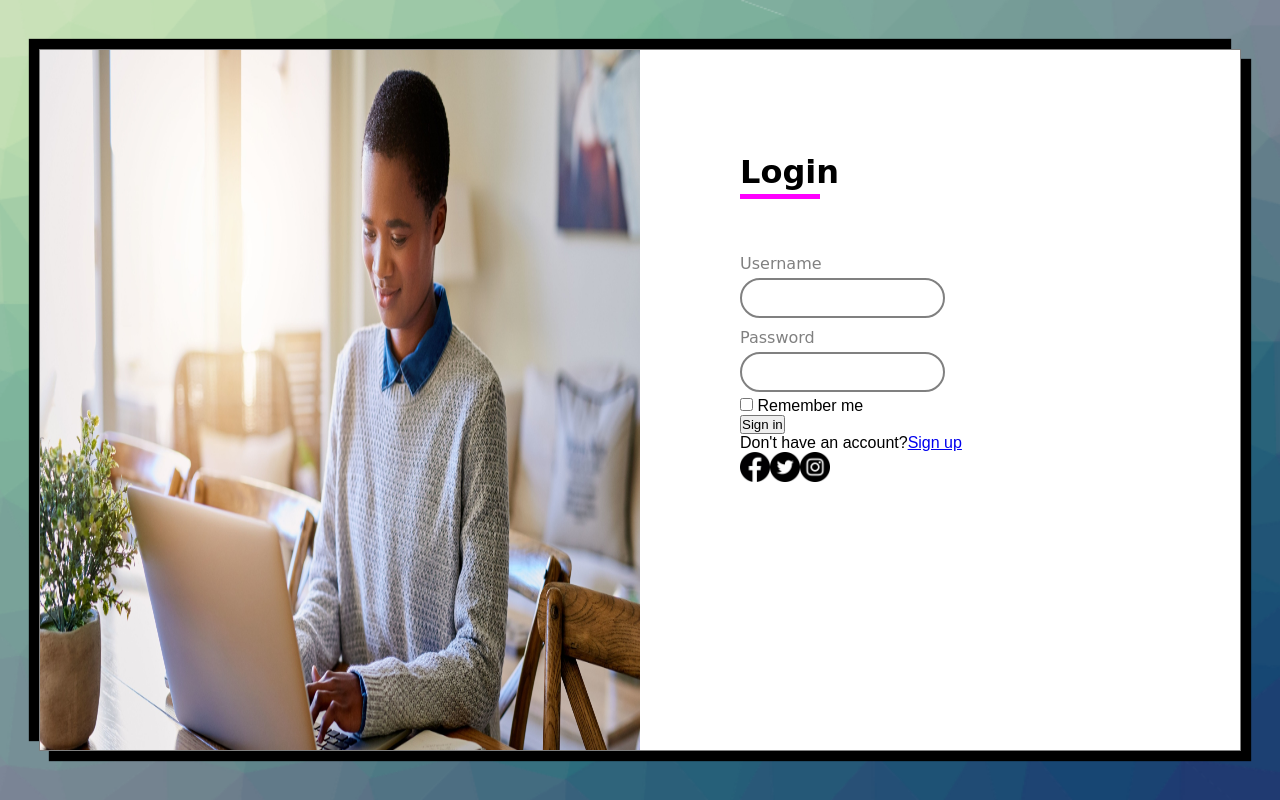
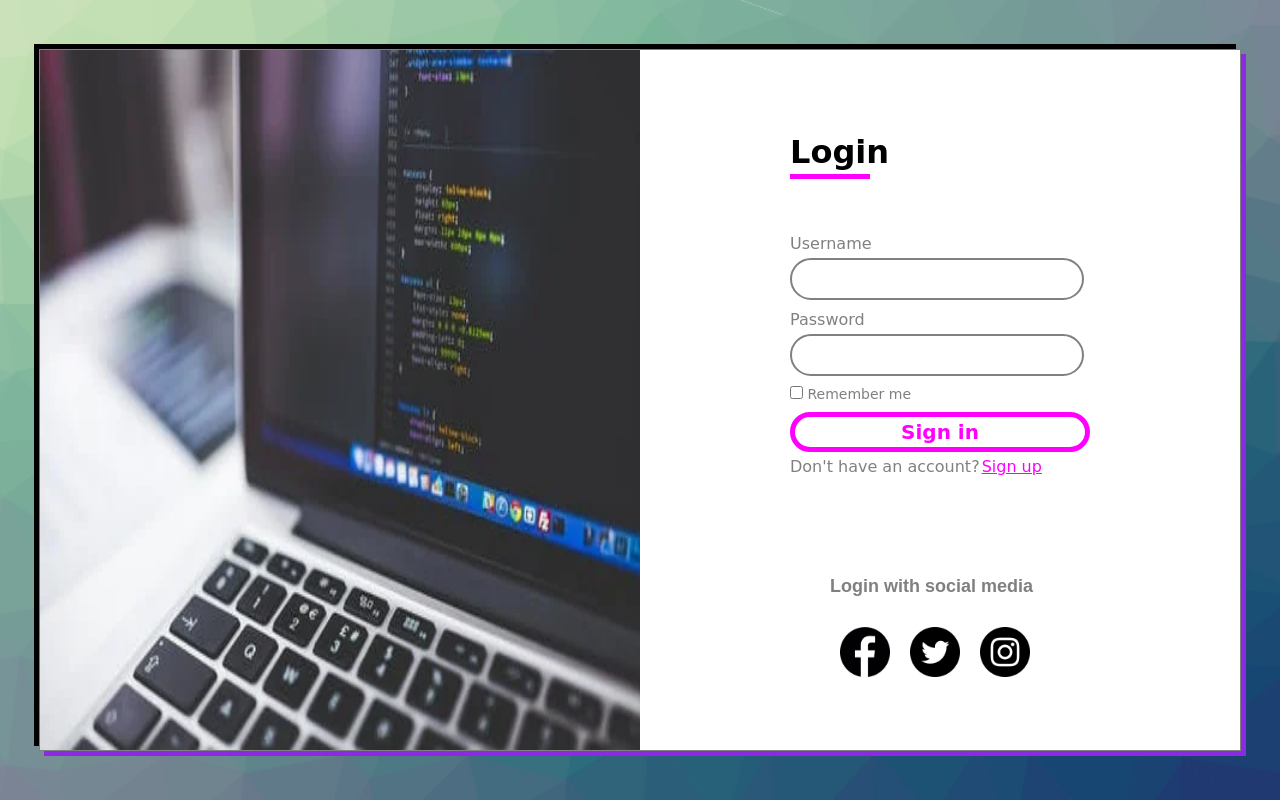
Before and after one commit to BharatChandora/loginForms, a plain HTML site: page loginForm3/index.html in a window 1280 px wide. Drawn offline with Linux system fonts and the light colour scheme.

Commit message:
3rd login form

```diff
--- a/loginForm3/index.html
+++ b/loginForm3/index.html
@@ -11,7 +11,7 @@
 <body>
     <div class="card">
         <div class="side-img">
-            <img src="images/sideimg.jfif">
+            <img src="images/bac.jpg">
         </div>
         <div class="container">
             <form class="cont">
@@ -32,14 +32,17 @@
                 <p id="op-li">Don't have an account?<a href="#">Sign up</a></p>
             </div>
             <div class="soc-m">
-                <div class="so-mo">
-                    <img src="images/facebook-circular-logo.png">
-                </div>
-                <div class="so-mo">
-                    <img src="images/twitter.png">
-                </div>
-                <div class="so-mo">
-                    <img src="images/instagram.png">
+                <p>Login with social media</p>
+                <div class="so">
+                    <div class="so-mo">
+                        <a href="#"><img src="images/facebook-circular-logo.png"></a>
+                    </div>
+                    <div class="so-mo">
+                        <a href="#"><img src="images/twitter.png"></a>
+                    </div>
+                    <div class="so-mo">
+                        <a href="#"><img src="images/instagram.png"></a>
+                    </div>
                 </div>
             </div>
         </div>
--- a/loginForm3/style.css
+++ b/loginForm3/style.css
@@ -23,7 +23,7 @@ body {
     position: absolute;
     border: 1px solid grey;
     background-color: white;
-    box-shadow: 10px 10px 1px black, -10px -10px 1px black;
+    box-shadow: 5px 5px 0.1px blueviolet, -5px -5px 0.1px black;
 
 
 }
@@ -36,9 +36,10 @@ body {
 
 .container {
     float: left;
-    width: 400px;
-    margin: 50px;
-    padding: 50px;
+    width: 300px;
+    margin: 80px 150px;
+    margin-bottom: 10px;
+    padding: 0px;
 }
 
 .head-1 {
@@ -63,12 +64,18 @@ body {
 
 }
 
+.cont {
+    width:100%;
+}
+
 .cont input[type="text"] {
 
     background: transparent;
+    width:90%;
     border: none;
     border: 2px solid grey;
-    font-size: 14px;
+    color: grey;
+    font-size: 16px;
     margin-bottom: 5px;
     border-radius: 25px;
     padding: 10px;
@@ -76,9 +83,94 @@ body {
 }
 
 
+.rem {
+    width:100%;
+    margin: 10px 0;
+    font-family: cursive;
+    font-size: 14px;
+    color: grey;
 
-.so-mo img {
 
-    width: 30px;
+}
+
+.log-but {
+    width: 100%;
+}
+
+.log-but input[type="button"] {
+
+    background-color: transparent;
+    width:100%;
+    border: none;
+    border: 5px solid magenta;
+    color: magenta;
+    font-family: cursive;
+    font-weight: bolder;
+    font-size: 20px;
+    border-radius: 25px;
+    padding: 3px;
+
+}
+
+
+.log-but input[type="button"]:hover {
+    background-color: magenta;
+    color: white;
+
+}
+
+.opt, a{
+
+    width: 100%;
+    font-family: cursive;
+    color: grey;
+    font-size: 16px;
+    margin: 5px 0;
+
+}
+
+#op-li a{
+
+    padding-left: 2px;
+    text-decoration: underline;
+    color:magenta;
+
+}
+
+
+.soc-m {
+    width: 80%;
+    height: 88px;
+    margin-top: 60px;
+    padding: 30px;
+}
+
+.soc-m p {
+
+    padding: 10px;
+    font-size: 18px;
+    color: grey;
+    font-weight: bolder;
+
+}
+
+
+.so {
+    width: 100%;
+    height: 60px;
+    padding: 10px;
+}
+
+
+ .so-mo img {
+
+    width: 50px;
     float: left;
+    margin: 10px;
+
 }
+
+.so-mo img:hover {
+    background-color:  magenta;
+    border-radius: 50%;
+}
```
Also changed, not shown: loginForm3/images/bac.jpg (added), loginForm3/images/websiteimage.JPG (added).
